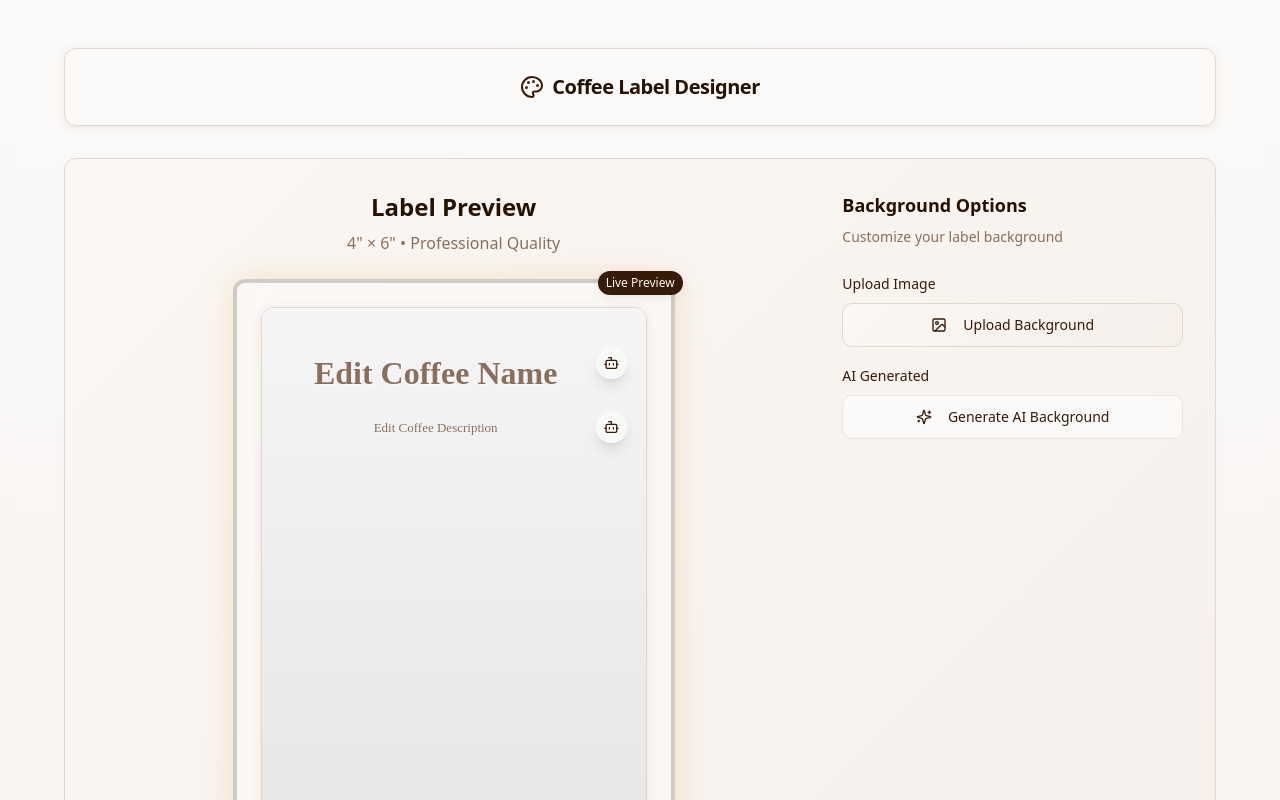
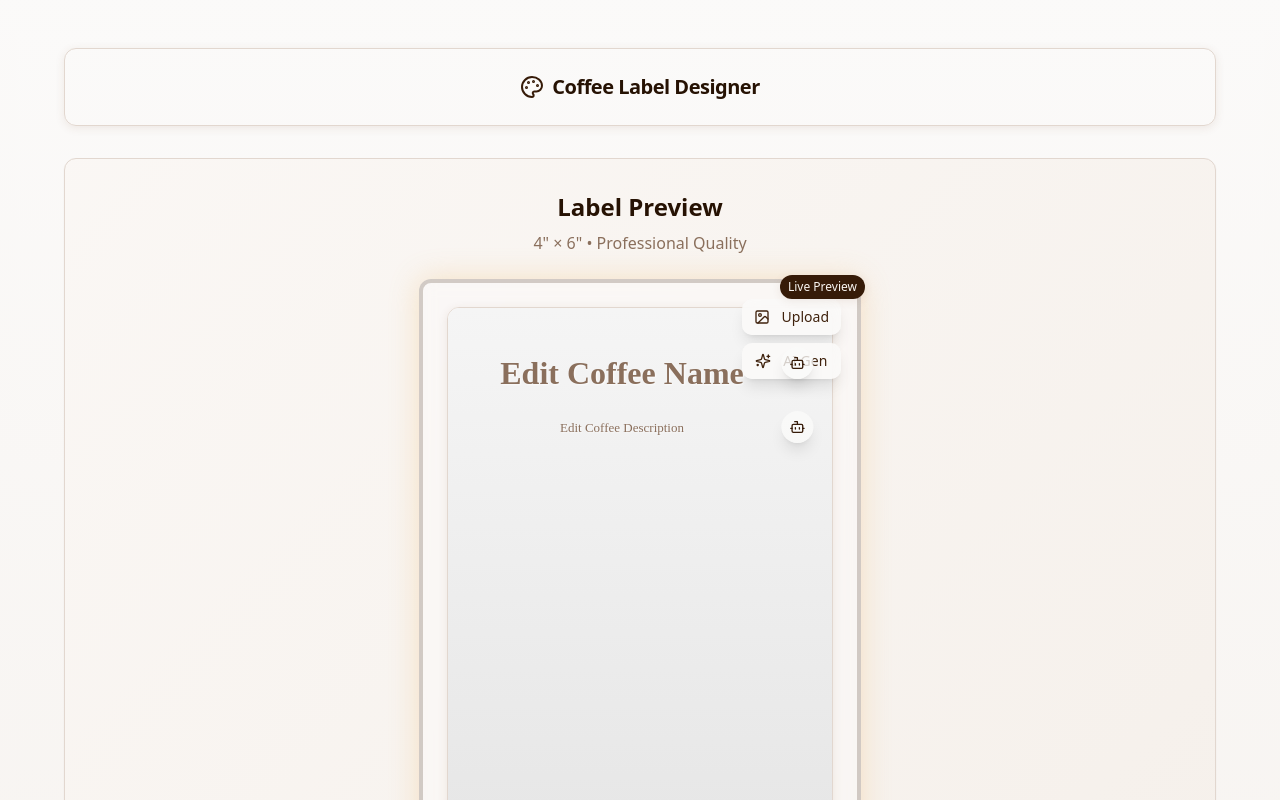
Before and after one commit to Bossler/libertyville-label-lab, a React (Vite) app: page / in a window 1280 px wide. Shown: the top 800 px of the page. Built offline with nearby package versions, Linux system fonts and the light colour scheme.

Commit message:
Move image options
Present upload and generate options on image preview.

```diff
--- a/src/components/LabelDesigner.tsx
+++ b/src/components/LabelDesigner.tsx
@@ -431,12 +431,9 @@ export const LabelDesigner: React.FC<LabelDesignerProps> = ({
           </CardHeader>
         </Card>
 
-        {/* Top Section - Preview with Background Options */}
+        {/* Top Section - Preview */}
         <Card className="bg-gradient-cream border-border shadow-elegant">
           <CardContent className="p-8">
-            <div className="grid lg:grid-cols-3 gap-8">
-              {/* Preview Section */}
-              <div className="lg:col-span-2">
             <div className="text-center space-y-6">
               <div className="space-y-2">
                 <h2 className="text-2xl font-bold text-foreground">Label Preview</h2>
@@ -451,6 +448,50 @@ export const LabelDesigner: React.FC<LabelDesignerProps> = ({
                       className="border border-border rounded-lg max-w-full h-auto shadow-soft"
                       style={{ maxWidth: '500px', height: 'auto' }}
                     />
+
+                    {/* Background Options Overlay */}
+                    <div className="absolute top-4 right-4 flex flex-col gap-2">
+                      <input
+                        ref={fileInputRef}
+                        type="file"
+                        accept="image/*"
+                        onChange={handleImageUpload}
+                        className="hidden"
+                      />
+                      <Button
+                        onClick={() => fileInputRef.current?.click()}
+                        variant="secondary"
+                        size="sm"
+                        className="bg-background/90 hover:bg-background shadow-lg backdrop-blur"
+                      >
+                        <Image className="w-4 h-4 mr-1" />
+                        Upload
+                      </Button>
+                      <Button
+                        onClick={generateAIImage}
+                        variant="secondary"
+                        size="sm"
+                        disabled={isGeneratingImage}
+                        className="bg-background/90 hover:bg-background shadow-lg backdrop-blur"
+                      >
+                        {isGeneratingImage ? (
+                          <div className="animate-spin w-4 h-4 border-2 border-primary border-t-transparent rounded-full mr-1" />
+                        ) : (
+                          <Sparkles className="w-4 h-4 mr-1" />
+                        )}
+                        AI Gen
+                      </Button>
+                      {labelData.backgroundImage && (
+                        <Button
+                          onClick={() => onLabelChange({ ...labelData, backgroundImage: undefined })}
+                          variant="destructive"
+                          size="sm"
+                          className="bg-background/90 hover:bg-destructive/90 shadow-lg backdrop-blur"
+                        >
+                          Remove
+                        </Button>
+                      )}
+                    </div>
 
                     {/* Editable Coffee Name Overlay */}
                     <div className="absolute top-16 left-1/2 transform -translate-x-1/2 w-4/5 max-w-md">
@@ -560,9 +601,10 @@ export const LabelDesigner: React.FC<LabelDesignerProps> = ({
                         </Button>
                       </div>
                     </div>
-                      </div>
+
                     <div className="absolute -top-2 -right-2 bg-primary text-primary-foreground text-xs px-2 py-1 rounded-full font-medium shadow-soft">
                       Live Preview
+                    </div>
                   </div>
                 </div>
               </div>
@@ -576,83 +618,6 @@ export const LabelDesigner: React.FC<LabelDesignerProps> = ({
                 <Download className="w-5 h-5 mr-2" />
                 Download Preview
               </Button>
-                </div>
-              </div>
-
-              {/* Background Options Section */}
-              <div className="lg:col-span-1">
-                <div className="space-y-6">
-                  <div className="space-y-2">
-                    <h3 className="text-lg font-semibold text-foreground">Background Options</h3>
-                    <p className="text-sm text-muted-foreground">Customize your label background</p>
-                  </div>
-
-                  <div className="space-y-4">
-                    {/* Upload Background */}
-                    <div>
-                      <Label htmlFor="background-upload" className="text-sm font-medium">Upload Image</Label>
-                      <div className="mt-2">
-                        <input
-                          ref={fileInputRef}
-                          type="file"
-                          id="background-upload"
-                          accept="image/*"
-                          onChange={handleImageUpload}
-                          className="hidden"
-                        />
-                        <Button
-                          onClick={() => fileInputRef.current?.click()}
-                          variant="cream"
-                          className="w-full hover-scale"
-                          size="lg"
-                        >
-                          <Image className="w-4 h-4 mr-2" />
-                          Upload Background
-                        </Button>
-                      </div>
-                    </div>
-
-                    {/* AI Image Generation */}
-                    <div>
-                      <Label className="text-sm font-medium">AI Generated</Label>
-                      <div className="mt-2">
-                        <Button
-                          onClick={generateAIImage}
-                          variant="outline"
-                          disabled={isGeneratingImage}
-                          className="w-full hover-scale"
-                          size="lg"
-                        >
-                          {isGeneratingImage ? (
-                            <div className="animate-spin w-4 h-4 border-2 border-primary border-t-transparent rounded-full mr-2" />
-                          ) : (
-                            <Sparkles className="w-4 h-4 mr-2" />
-                          )}
-                          Generate AI Background
-                        </Button>
-                      </div>
-                    </div>
-
-                    {/* Remove Background */}
-                    {labelData.backgroundImage && (
-                      <div>
-                        <Button
-                          onClick={() => onLabelChange({ ...labelData, backgroundImage: undefined })}
-                          variant="outline"
-                          className="w-full"
-                        >
-                          Remove Background
-                        </Button>
-                        <div className="text-center mt-2">
-                          <Badge variant="secondary" className="text-xs">
-                            ✓ Background image applied
-                          </Badge>
-                        </div>
-                      </div>
-                    )}
-                  </div>
-                </div>
-              </div>
             </div>
           </CardContent>
         </Card>
```
Lines whose indentation alone changed are shown as unchanged.
